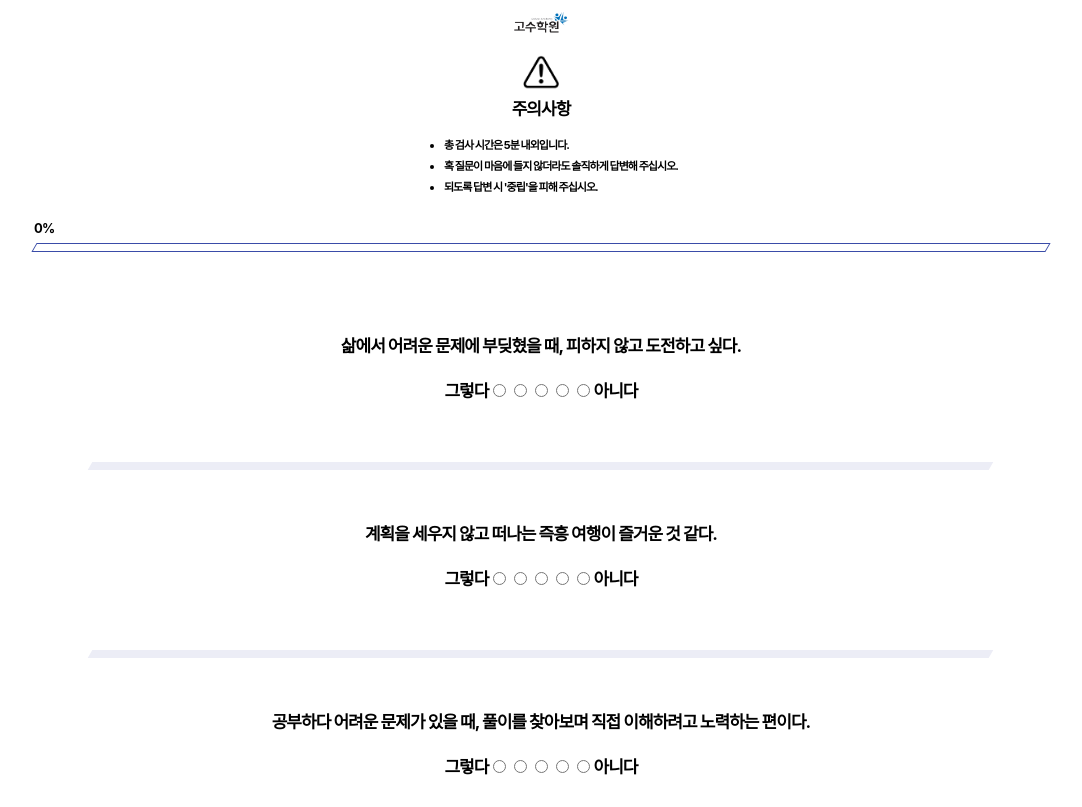
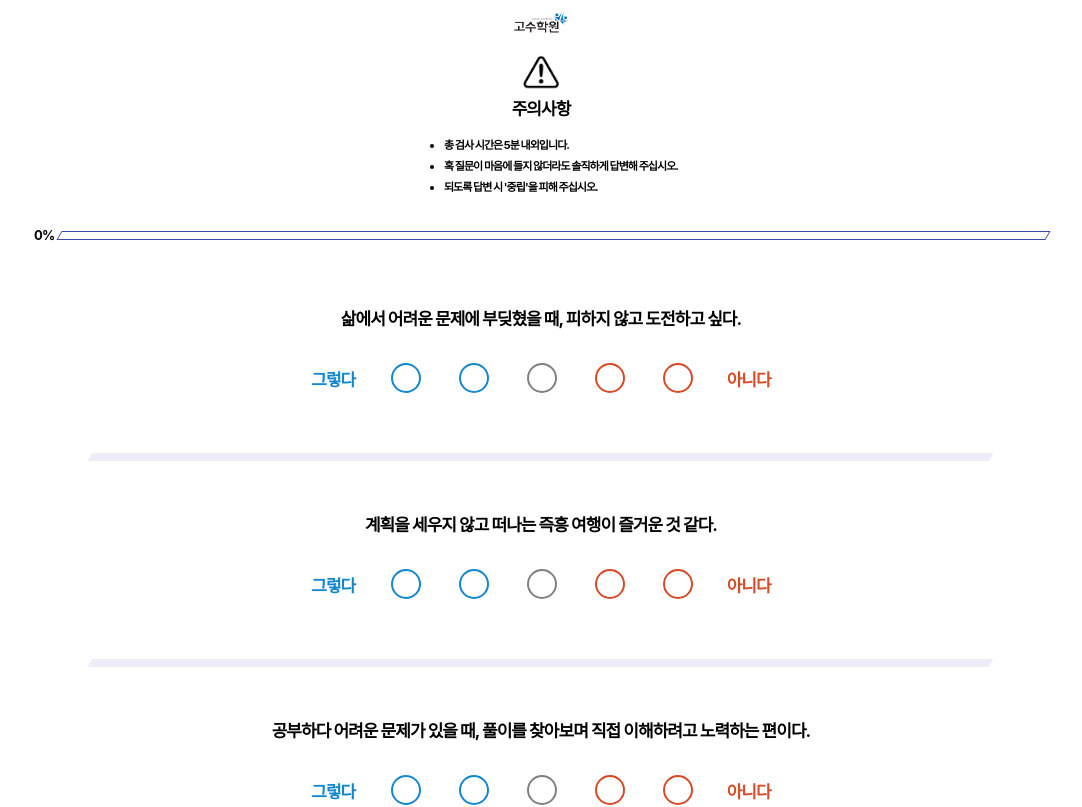
Before and after one commit to necteo/studycategory, a React (Create React App) app: page /test in a window 1280 px wide. Shown: the top 807 px of the page, without its empty margins (99-1181 px from the left). Built offline with nearby package versions, Linux system fonts and the light colour scheme; a web font is replaced by a local one.

Commit message:
fix: radio css

```diff
--- a/src/components/main/Action.js
+++ b/src/components/main/Action.js
@@ -2,14 +2,7 @@ import { useNavigate } from "react-router";
 import "../../css/Action.css";
 import arrow_right from "../../assets/icon/arrow-right.png";
 
-const Action = ({
-  statements,
-  checkedNum,
-  pageNum,
-  setPageNum,
-  score,
-  setLocation,
-}) => {
+const Action = ({ statements, checkedNum, pageNum, setPageNum, score }) => {
   const navigate = useNavigate();
 
   const onClickNext = () => {
@@ -19,7 +12,6 @@ const Action = ({
         // 마지막 페이지가 아닐 때
         window.scrollTo({ top: 0, behavior: "smooth" }); // 맨 위로 스크롤
         setPageNum(pageNum + 1);
-        setLocation(0);
         const radios = document.querySelectorAll("input");
         radios.forEach((radio) => (radio.checked = false)); // 모든 라디오 버튼의 체크 해제
       } else if (pageNum === Object.keys(statements).length) {
--- a/src/components/main/Questions.js
+++ b/src/components/main/Questions.js
@@ -13,18 +13,15 @@ const Questions = ({ statements, checkedNum, setCheckedNum }) => {
   });
   // 전체 질문 컴포넌트
   const [pageNum, setPageNum] = useState(1); // 질문 페이지 번호
-  const [location, setLocation] = useState(0);
 
   const goToScroll = (id) => {
     // 클릭 시 다음 문항으로 이동
     const newLocation =
-      location +
-      (id % 8 !== 0
+      id % 8 !== 0
         ? document.querySelector("#no" + (id + 1)).offsetTop -
-          document.querySelector("#no" + id).offsetTop
-        : document.querySelector("button").offsetTop);
+          document.querySelector("#no" + (Math.trunc(id / 8) * 8 + 1)).offsetTop
+        : document.querySelector("button").offsetTop;
     window.scrollTo({ top: newLocation, behavior: "smooth" });
-    setLocation(newLocation);
   };
 
   return (
@@ -65,7 +62,6 @@ const Questions = ({ statements, checkedNum, setCheckedNum }) => {
         pageNum={pageNum}
         setPageNum={setPageNum}
         score={score}
-        setLocation={setLocation}
       />
     </div>
   );
--- a/src/components/main/radio/Radio.js
+++ b/src/components/main/radio/Radio.js
@@ -1,6 +1,5 @@
 const Radio = ({
   id,
-  option,
   value,
   type,
   reverse,
@@ -34,16 +33,12 @@ const Radio = ({
   };
 
   return (
-    <label>
-      {value === 4 ? option : null}
     <input
       type="radio"
       name="decision"
       value={reverse ? Math.abs(value - 4) : value} // 질문의 의도가 반대성향일 경우
       onChange={onChangeHandler}
     />
-      {value === 4 ? null : option}
-    </label>
   );
 };
 
--- a/src/components/main/radio/RadioGroup.js
+++ b/src/components/main/radio/RadioGroup.js
@@ -1,5 +1,9 @@
 const RadioGroup = ({ children, id }) => {
-  return <form id={"no" + id}>{children}</form>;
+  return (
+    <form className="radio-group" id={"no" + id}>
+      {children}
+    </form>
+  );
 };
 
 export default RadioGroup;
--- a/src/css/Action.css
+++ b/src/css/Action.css
@@ -1,5 +1,5 @@
 .action button {
-  margin-top: 40px;
+  margin-top: 60px;
   margin-bottom: 120px;
   background-color: #ccd2f0;
   font-size: 17px;
--- a/src/css/MainApp.css
+++ b/src/css/MainApp.css
@@ -13,6 +13,6 @@
 }
 
 #main-app {
-  margin: 5px auto;
+  margin: 0px auto;
   width: 88%;
 }
--- a/src/css/Progress.css
+++ b/src/css/Progress.css
@@ -1,17 +1,25 @@
 .progress-wrapper {
+  display: flex;
+  position: sticky;
+  top: 0;
   margin: 0 auto;
   width: 90%;
+  height: 40px;
+  z-index: 2;
+  background-color: white;
+  align-items: center;
 }
 
 .progress-wrapper .percentage {
   font-size: 13px;
   font-weight: bold;
-  margin-bottom: 7px;
+  margin-right: 5px;
 }
 
 .progress-bar-border {
   border: 1px solid #3a4ca8;
   height: 7px;
+  width: 100%;
   transform: skew(-30deg);
 }
 
--- a/src/css/Question.css
+++ b/src/css/Question.css
@@ -9,6 +9,7 @@
   display: flex;
   flex-direction: column;
   align-items: center;
+  width: 100%;
   margin: 50px auto;
   font-size: 17px;
 }
@@ -24,6 +25,113 @@
 }
 
 .statement {
-  margin-bottom: 20px;
+  margin-bottom: 30px;
   text-align: center;
 }
+
+.radio-group {
+  display: flex;
+  align-items: center;
+  width: 520px;
+  justify-content: space-evenly;
+}
+
+@media (max-width: 610px) {
+  .radio-group {
+    width: 100%;
+  }
+}
+
+.radio-group span.agree {
+  margin-top: 0.25em;
+  color: #1187cf;
+}
+
+.radio-group span.disagree {
+  margin-top: 0.25em;
+  color: #d94925;
+}
+
+[type="radio"] {
+  vertical-align: middle;
+  appearance: none;
+  border: max(2px, 0.1em) solid gray;
+  border-radius: 50%;
+  width: 2.25em;
+  height: 2.25em;
+  transition: 200ms ease-in-out;
+}
+
+@media (max-width: 310px) {
+  [type="radio"] {
+    width: 1.5em;
+    height: 1.5em;
+  }
+
+  .radio-group span {
+    font-size: 14px;
+  }
+}
+
+[type="radio"]:nth-child(-n + 3) {
+  border-color: #1187cf;
+}
+
+[type="radio"]:nth-last-child(-n + 3) {
+  border-color: #d94925;
+}
+
+[type="radio"]:checked {
+  border-color: gray;
+  background-color: gray;
+}
+
+[type="radio"]:nth-child(-n + 3):checked {
+  border-color: #1187cf;
+  background-color: #1187cf;
+}
+
+[type="radio"]:nth-last-child(-n + 3):checked {
+  border-color: #d94925;
+  background-color: #d94925;
+}
+
+[type="radio"]:focus-visible {
+  outline-offset: max(2px, 0.1em);
+  outline: max(2px, 0.1em) dotted gray;
+}
+
+[type="radio"]:nth-child(-n + 3):focus-visible {
+  outline-color: #1187cf;
+}
+
+[type="radio"]:nth-last-child(-n + 3):focus-visible {
+  outline-color: #d94925;
+}
+
+@media (hover: hover) and (pointer: fine) {
+  [type="radio"]:hover {
+    box-shadow: 0 0 0 max(4px, 0.2em) #c8c8c8;
+    cursor: pointer;
+  }
+
+  [type="radio"]:nth-child(-n + 3):hover {
+    box-shadow: 0 0 0 max(4px, 0.2em) #95d2f7;
+  }
+
+  [type="radio"]:nth-last-child(-n + 3):hover {
+    box-shadow: 0 0 0 max(4px, 0.2em) #efb0a0;
+  }
+}
+
+[type="radio"]:disabled {
+  background-color: lightgray;
+  box-shadow: none;
+  opacity: 0.7;
+  cursor: not-allowed;
+}
+
+[type="radio"]:disabled + span {
+  opacity: 0.7;
+  cursor: not-allowed;
+}
--- a/src/css/Questions.css
+++ b/src/css/Questions.css
@@ -3,5 +3,4 @@
   flex-direction: column;
   justify-content: center;
   align-items: center;
-  margin-top: 30px;
 }
--- a/src/css/Tips.css
+++ b/src/css/Tips.css
@@ -10,9 +10,3 @@
   font-weight: bold;
   margin-bottom: 5px;
 }
-
-@media (max-width: 768px) {
-  .tips {
-    flex-direction: column;
-  }
-}
```
Lines whose indentation alone changed are shown as unchanged.
